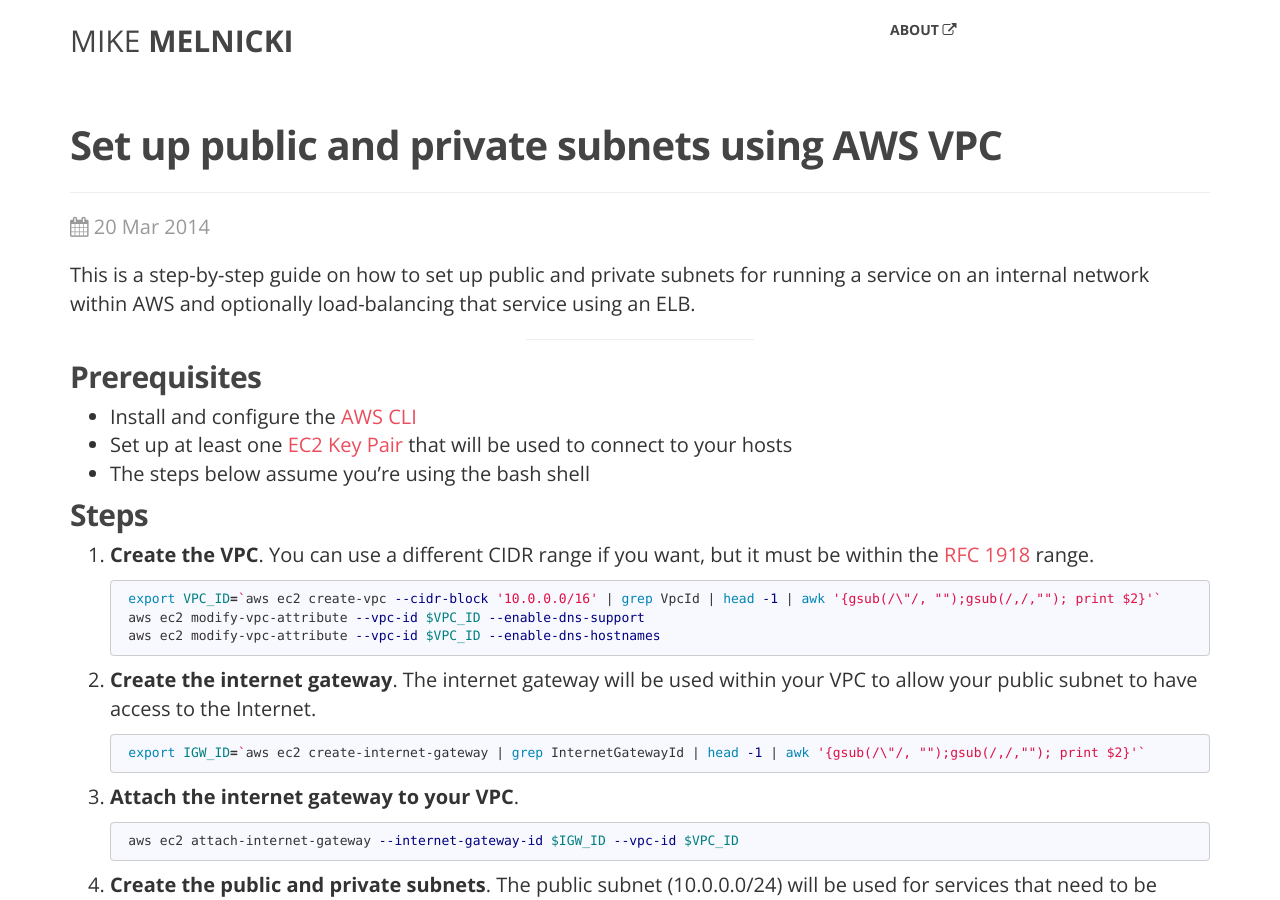
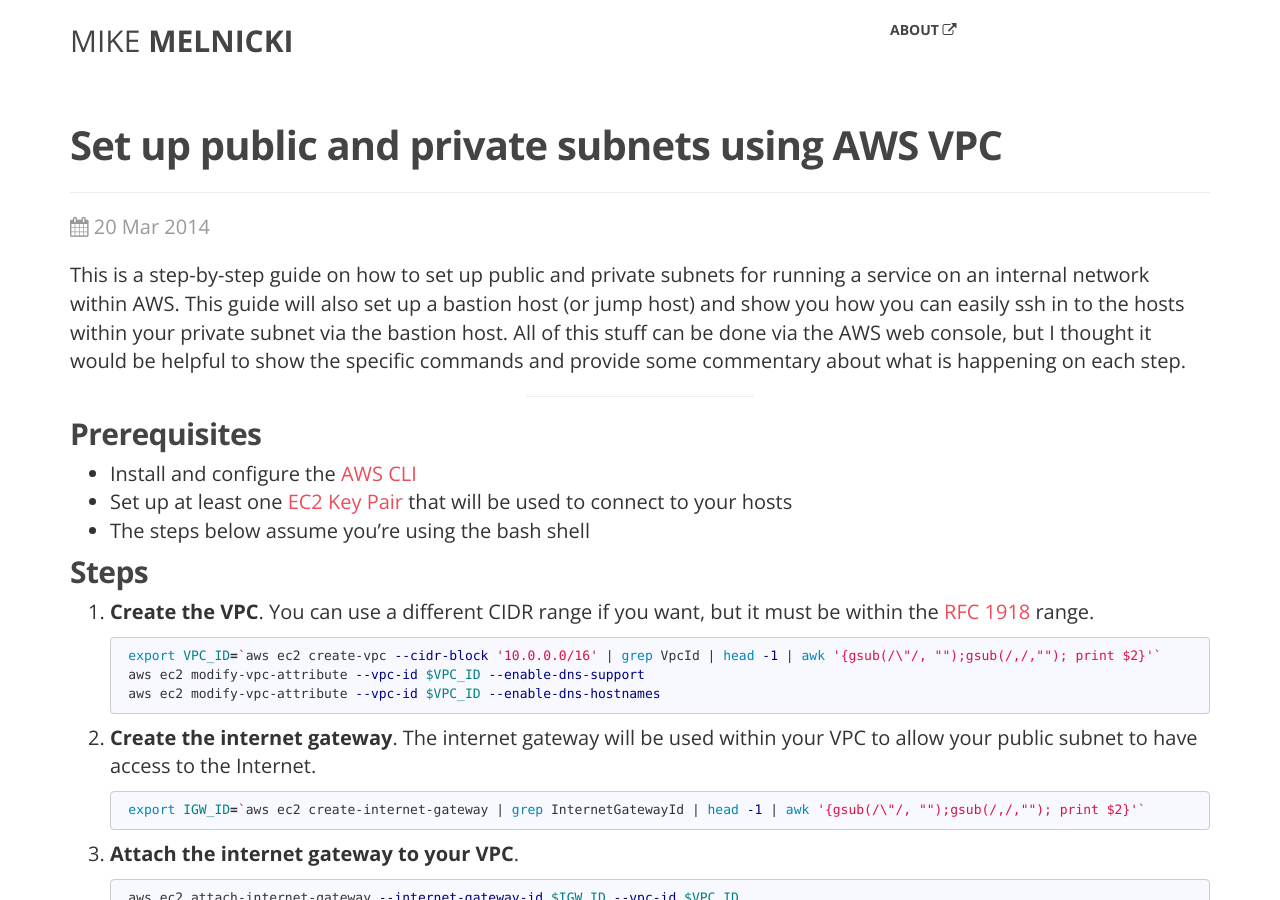
Before and after one commit to melnicki/melnicki.github.io, a Jekyll site: the page built from _posts/2014-03-20-Set-up-public-and-private-subnets-using-AWS-VPC.md, in a window 1280 px wide and 900 px high. Built offline with Jekyll 4.4.1, drawn with Linux system fonts in a browser that asks for light colours; nearby versions of some CDN libraries; Markdown is read by kramdown in place of the engine named in the settings; comment, search, counter and statistics services are not loaded.

Commit message:
Updated intro

```diff
--- a/_posts/2014-03-20-Set-up-public-and-private-subnets-using-AWS-VPC.md
+++ b/_posts/2014-03-20-Set-up-public-and-private-subnets-using-AWS-VPC.md
@@ -4,7 +4,7 @@
 date:   2014-03-20 09:09:09
 ---
 
-This is a step-by-step guide on how to set up public and private subnets for running a service on an internal network within AWS and optionally load-balancing that service using an ELB.
+This is a step-by-step guide on how to set up public and private subnets for running a service on an internal network within AWS. This guide will also set up a bastion host (or jump host) and show you how you can easily ssh in to the hosts within your private subnet via the bastion host. All of this stuff can be done via the AWS web console, but I thought it would be helpful to show the specific commands and provide some commentary about what is happening on each step.
 
 ---
 
```
